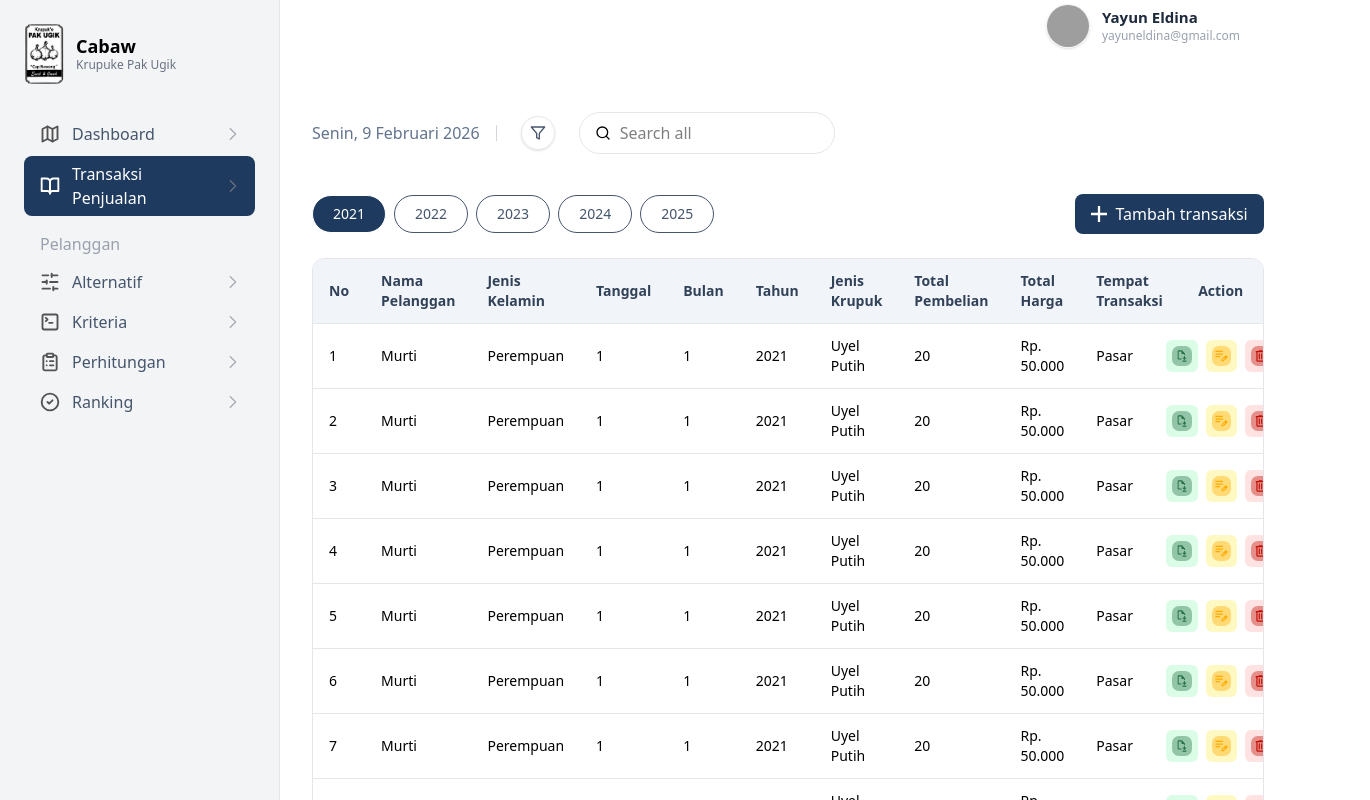
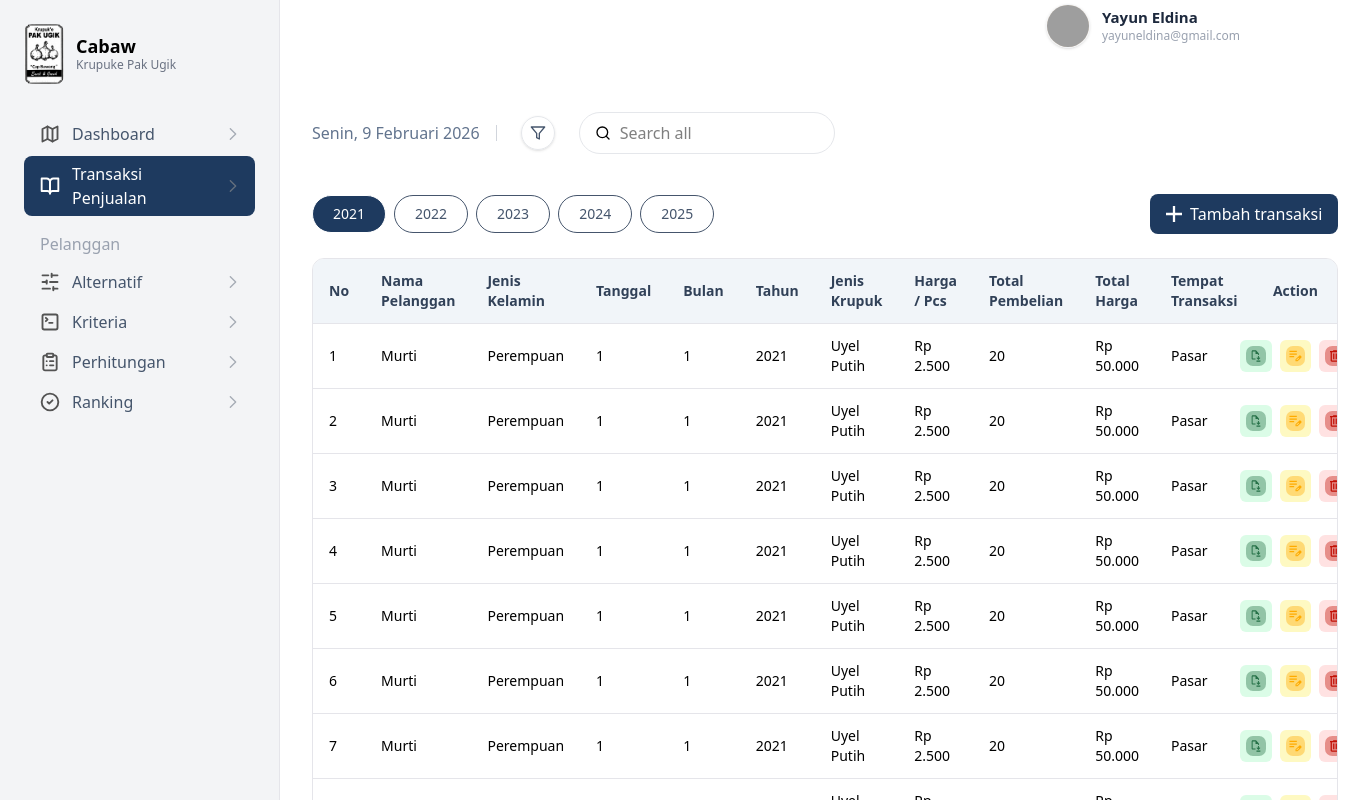
Before and after one commit to YayunEldina/YayunEldina-Skripsi2026, a React (Vite) app in the folder frontend-cabaw/: page /admin/transaksi in a window 1280 px wide. Shown: the top 800 px of the page, 1370 px wide, since content can reach past the window. Built offline with nearby package versions, Linux system fonts and the light colour scheme; grey boxes are pictures that could not be loaded.

Commit message:
transaksi

```diff
--- a/frontend-cabaw/src/pages/admin/transaksipenjualan/TransaksiPenjualan.jsx
+++ b/frontend-cabaw/src/pages/admin/transaksipenjualan/TransaksiPenjualan.jsx
@@ -15,8 +15,9 @@ const dataDummy = Array.from({ length: 10 }, (_, i) => ({
   bulan: 1,
   tahun: 2021,
   jenis: "Uyel Putih",
+  hargaPcs: "Rp 2.500", // ✅ TAMBAHAN
   total: 20,
-  harga: "Rp. 50.000",
+  harga: "Rp 50.000",
   tempat: "Pasar",
 }));
 
@@ -72,6 +73,7 @@ const TransaksiPenjualan = () => {
                   <th className="px-4 py-3 text-left">Bulan</th>
                   <th className="px-4 py-3 text-left">Tahun</th>
                   <th className="px-4 py-3 text-left">Jenis Krupuk</th>
+                  <th className="px-4 py-3 text-left">Harga / Pcs</th> {/* ✅ KOLOM BARU */}
                   <th className="px-4 py-3 text-left">Total Pembelian</th>
                   <th className="px-4 py-3 text-left">Total Harga</th>
                   <th className="px-4 py-3 text-left">Tempat Transaksi</th>
@@ -81,7 +83,10 @@ const TransaksiPenjualan = () => {
 
               <tbody>
                 {dataDummy.map((item, i) => (
-                 <tr className="border-t border-[#E5E5EA] hover:bg-slate-50 transition">
+                  <tr
+                    key={i}
+                    className="border-t border-[#E5E5EA] hover:bg-slate-50 transition"
+                  >
                     <td className="px-4 py-3">{item.no}</td>
                     <td className="px-4 py-3">{item.nama}</td>
                     <td className="px-4 py-3">{item.jk}</td>
@@ -89,6 +94,7 @@ const TransaksiPenjualan = () => {
                     <td className="px-4 py-3">{item.bulan}</td>
                     <td className="px-4 py-3">{item.tahun}</td>
                     <td className="px-4 py-3">{item.jenis}</td>
+                    <td className="px-4 py-3">{item.hargaPcs}</td> {/* ✅ DATA BARU */}
                     <td className="px-4 py-3">{item.total}</td>
                     <td className="px-4 py-3">{item.harga}</td>
                     <td className="px-4 py-3">{item.tempat}</td>
```
Lines whose indentation alone changed are shown as unchanged.
